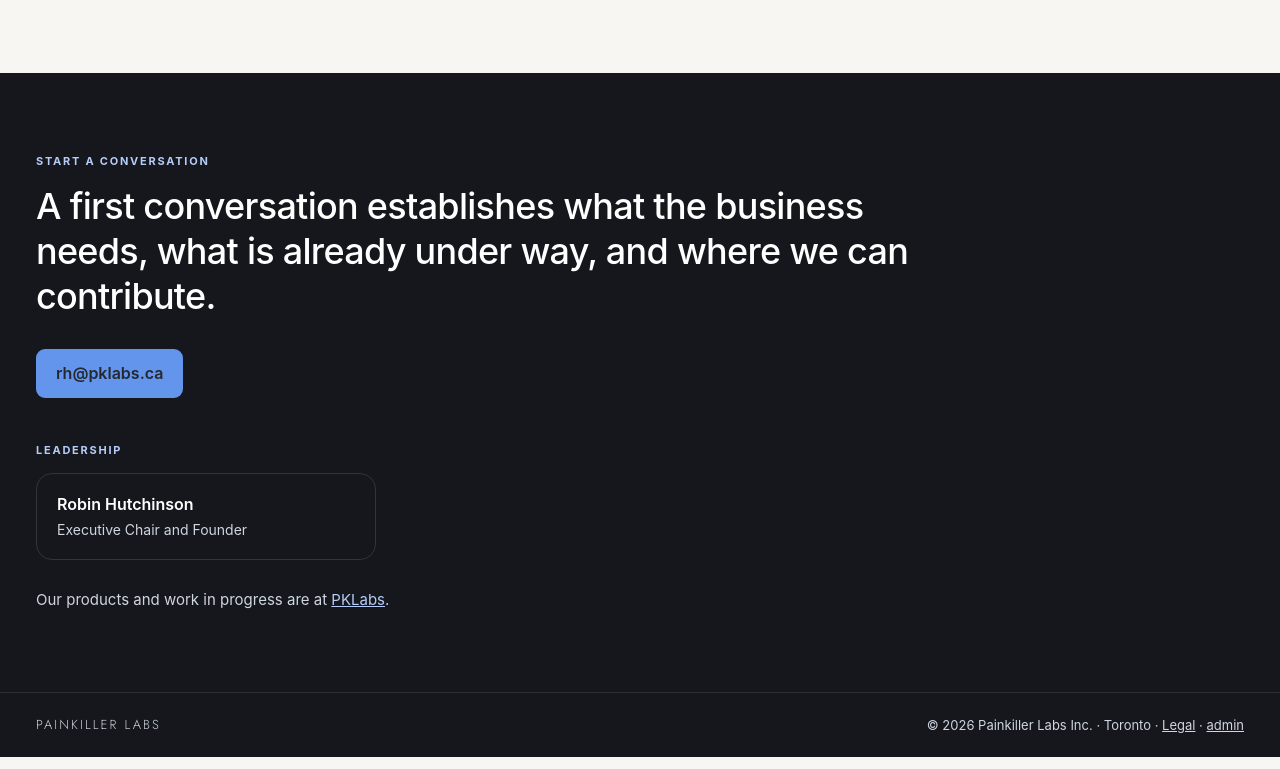
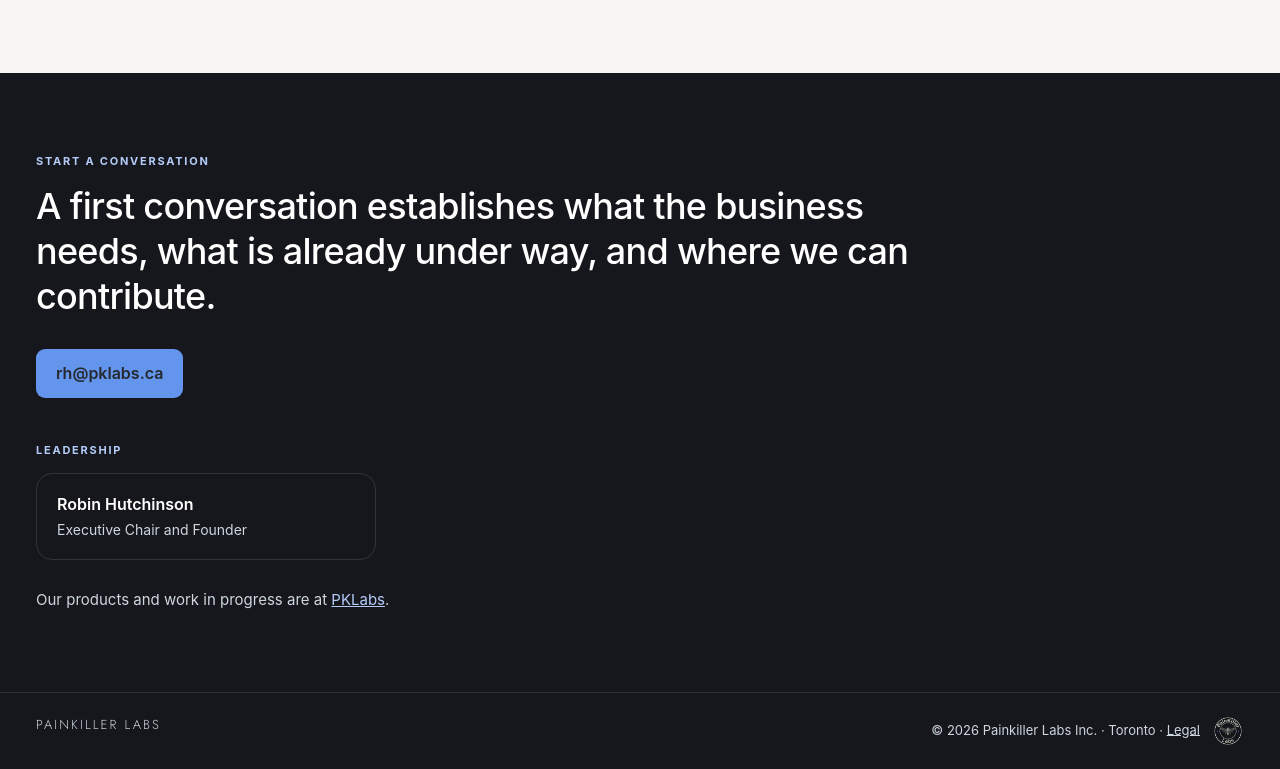
Before and after one commit to blkmrkt4/byzyb.ai, a plain HTML site: page painkiller-labs/index.html in a window 1280 px wide. Shown: the part 4570-5339 px from the top of the page. Drawn offline with Linux system fonts and the light colour scheme.

Commit message:
Use the round badge as the footer admin link
Co-Authored-By: Claude Opus 5.5 <noreply@anthropic.com>

```diff
--- a/painkiller-labs/index.html
+++ b/painkiller-labs/index.html
@@ -162,6 +162,9 @@ h3{font-size:22px;font-weight:500;letter-spacing:-.02em;line-height:1.2}
 .foot{background:var(--night);color:var(--soft);border-top:1px solid #2A2E36;font-size:13px}
 .foot a{color:var(--soft)}
 .foot a:hover{color:#fff}
+.admin-link{display:inline-block;vertical-align:middle;margin-left:12px;line-height:0;border-radius:50%;opacity:.8;transition:opacity .15s}
+.admin-link:hover,.admin-link:focus-visible{opacity:1}
+.admin-link img{display:block;width:32px;height:32px}
 .foot-inner{display:flex;justify-content:space-between;gap:16px;flex-wrap:wrap;padding-top:22px;padding-bottom:22px}
 
 /* Responsive */
@@ -587,7 +590,7 @@ h3{font-size:22px;font-weight:500;letter-spacing:-.02em;line-height:1.2}
 <footer class="foot">
   <div class="wrap foot-inner">
     <span class="brand">Painkiller Labs</span>
-    <span>© 2026 Painkiller Labs Inc. · Toronto · <a href="/legal">Legal</a> · <a href="/admin" rel="nofollow" class="admin-link">admin</a></span>
+    <span>© 2026 Painkiller Labs Inc. · Toronto · <a href="/legal">Legal</a><a href="/admin" rel="nofollow" class="admin-link" aria-label="Admin sign-in" title="Admin"><img src="/admin-badge.png" width="32" height="32" alt=""></a></span>
   </div>
 </footer>
 
```
Also changed, not shown: painkiller-labs/legal.html (+4 -1 lines), painkiller-labs/pay.html (+4 -1 lines), painkiller-labs/payment-thanks.html (+4 -1 lines), painkiller-labs/admin-badge.png (added).
